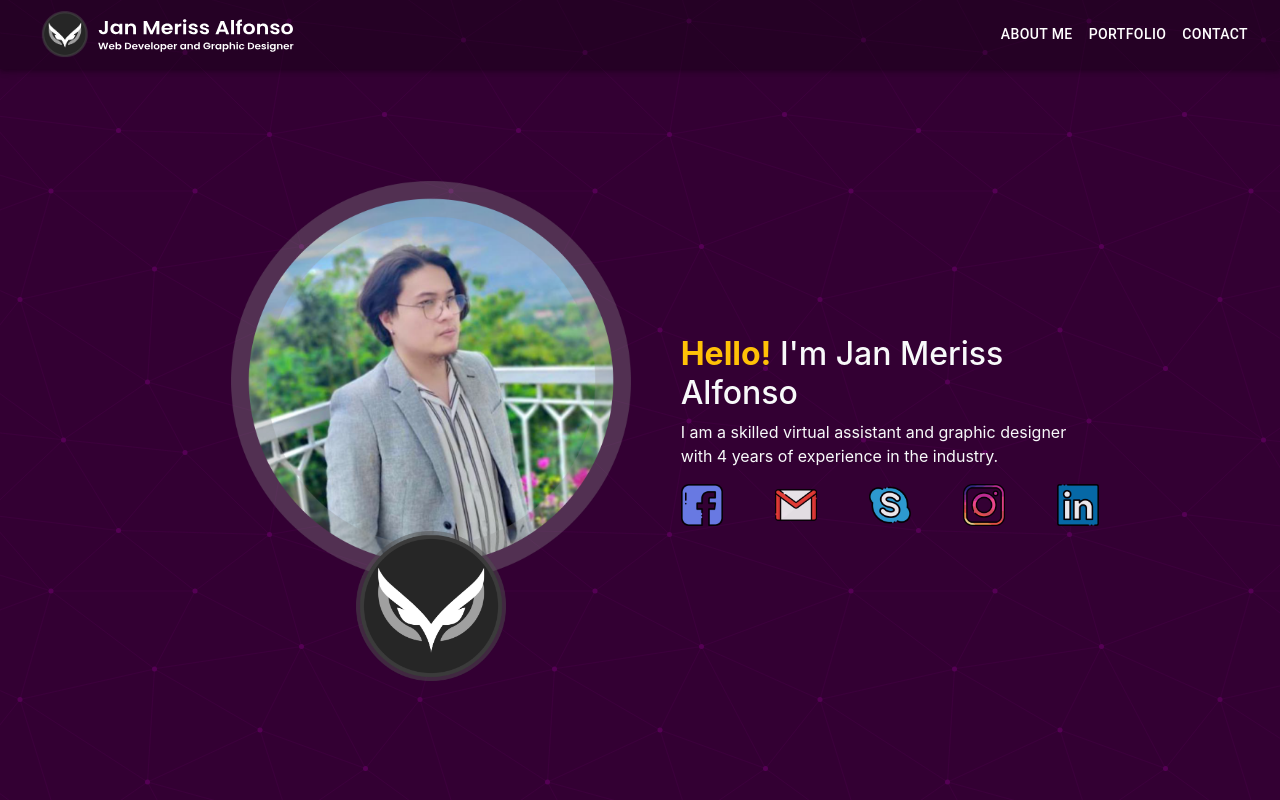
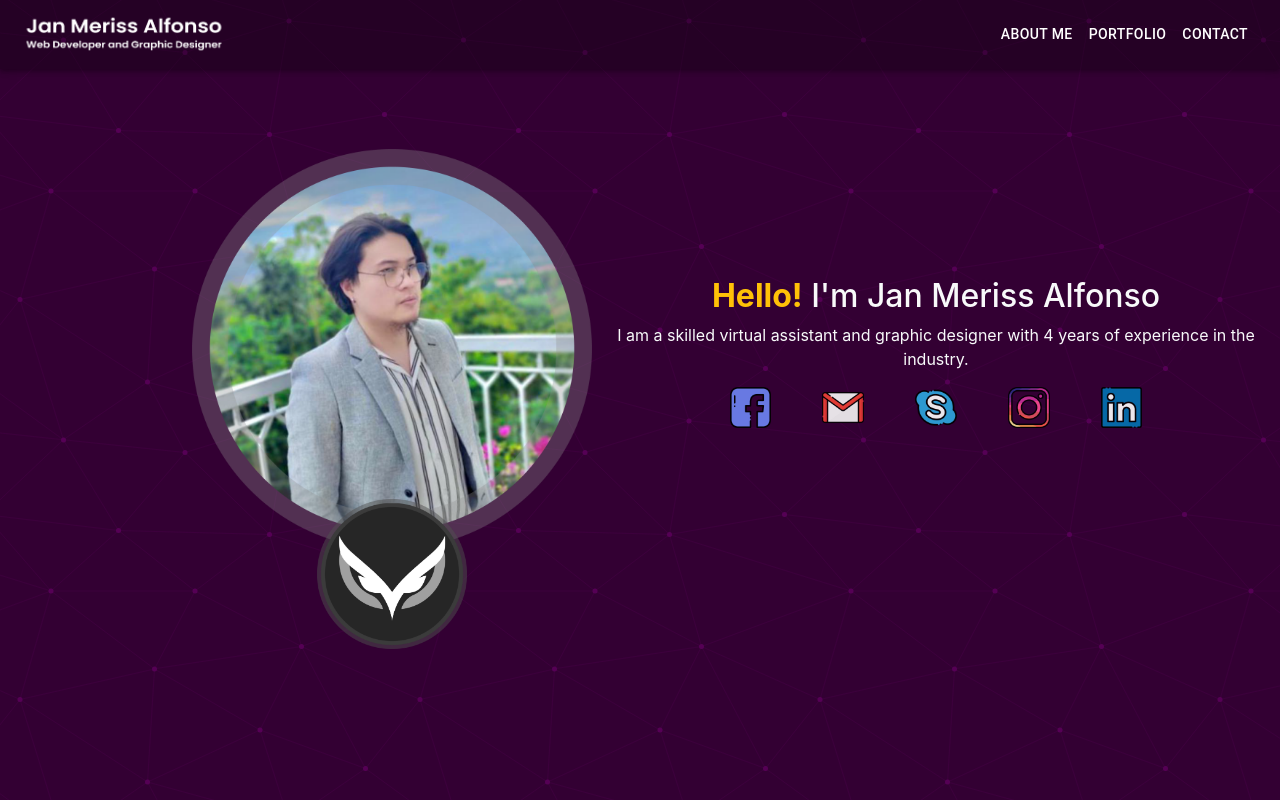
Before and after one commit to Jan-Alfonso/portfolio, a React (Create React App) app in the folder folio_front/: page /Home in a window 1280 px wide. Built offline with nearby package versions, Linux system fonts and the light colour scheme.

Commit message:
edited responsiveness

```diff
--- a/folio_front/src/Pages/Home/Home.css
+++ b/folio_front/src/Pages/Home/Home.css
@@ -1,3 +1,5 @@
+
+
 @media only screen and (max-width: 900px) {
     #HeaderName {
       font-size: 15px;
@@ -22,7 +24,7 @@
     #ImageBox {
       width: 250px;
       height: 250px;
-      margin-left: auto;
+
     }
 
     #Logo {
@@ -35,6 +37,7 @@
 
     #IntroDescription {
       text-align: center;
+      margin: 10%;
     }
 
     .ImageWithLayers {
@@ -91,8 +94,8 @@
     }
 
     #ImageBox {
-      width: 500px;
-      height: 500px;
+      width: 400px;
+      height: 400px;
     }
 
     #Logo {
@@ -102,6 +105,16 @@
       top: -50px;
       opacity: 1;
       border-radius: 45%;
+    }
+
+    #IntroDescription {
+      text-align: center;
+      margin-top: 10%;
+    }
+
+    #des-icons{
+      margin-left: 20%;
+      margin-right: 20%;
     }
 
     .IllustrationI {
--- a/folio_front/src/Pages/Home/Home.js
+++ b/folio_front/src/Pages/Home/Home.js
@@ -7,15 +7,37 @@ import linkedin from "../../assets/linkedin.png";
 import skype from "../../assets/skype.png";
 import gmail from "../../assets/gmail.png";
 import "./Home.css";
-
+import Spinner from "../../components/Spinner/Spinner";
+import { useState, useEffect } from "react";
+import { Grid } from "@mui/material";
 
 function Home() {
+
+  const [loading, setLoading] = useState(true);
+
+useEffect(() => {
+  setTimeout(() => {
+    setLoading(false);
+  }, 3000);
+}, []);
+
   return (
     <div>
-      <div className="container-fluid d-flex">
-      <div className="d-flex flex-row justify-content-center">
-        <div className="d-flex flex-row">
-        <div className="col-sm-12 my-5" id="ImageBox">
+      {loading ? ( <Spinner/> ) : (
+      <Grid container spacing={2}>
+      <Grid item xs={12} md={12} sx={{
+        display: "flex",
+        flexDirection: {xs: "column", md:"row"}
+        }}
+        >
+        <Grid
+        sx={{
+          display: "flex",
+          justifyContent: {xs: "center"},
+          marginLeft: {md: "15%"}
+        }}
+        >
+        <Grid id="ImageBox">
         <a href="https://www.facebook.com/potching.a06" target="_blank" rel="noreferrer">
           <div class="bg-image hover-overlay"/>
           <img
@@ -32,32 +54,37 @@ function Home() {
           className="mx-auto d-block img-fluid"
           id="Logo"/>
         </a>
-        </div>
-        </div>
+        </Grid>
+        </Grid>
 
 
-        <div
+        <Grid item xs={12}
         id="IntroDescription"
-        className="d-flex flex-column col-md-4 col-sm-12 mt-md-auto mt-sm-1 my-auto pt-5 pb-5"
         >
 
-        <h2 className="text-light justify-content-center fs-sm-6"><b className="text-warning">Hello!</b> I'm Jan Meriss Alfonso</h2>
+          <h2 className="text-light justify-content-center fs-sm-6"><b className="text-warning">Hello!</b> I'm Jan Meriss Alfonso</h2>
           <p className="fs-10 text-light">
             I am a skilled virtual assistant and graphic designer
             with 4 years of experience in the industry.
           </p>
-            <div class="d-flex flex-row justify-content-between">
+
+            <Grid sx={{
+              display: "flex",
+              justifyContent: "space-between"
+            }} id="des-icons">
             <a href="https://www.facebook.com/potching.a06" className="Icons" target="_blank" rel="noreferrer"><img src={fb} class="w-100 h-100" alt="FB"/></a>
             <a href="mailto:janmerissalfonso@gmail.com" className="Icons" target="_blank" rel="noreferrer"><img src={gmail} class="w-100 h-100" alt="Gmail"/></a>
             <a href="mailto:janmerissalfonso@gmail.com" className="Icons" target="_blank" rel="noreferrer"><img src={skype} class="w-100 h-100" alt="Skype"/></a>
             <a href="https://www.instagram.com/meriss_alfonso/" className="Icons" target="_blank" rel="noreferrer"><img src={ig} class="w-100 h-100" alt="instagram"/></a>
             <a href="https://www.linkedin.com/in/jan-meriss-alfonso-a882b51b6" className="Icons" target="_blank" rel="noreferrer"><img src={linkedin} class="w-100 h-100" alt="linkedin"/></a>
-        </div>
-        </div>
+            </Grid>
+
+        </Grid>
 
 
-      </div>
-    </div>
+      </Grid>
+    </Grid>
+      )}
     </div>
   );
 }
--- a/folio_front/src/components/Navbar/Navbar.js
+++ b/folio_front/src/components/Navbar/Navbar.js
@@ -10,6 +10,7 @@ import Button from "@mui/material/Button";
 import { Link } from "react-router-dom";
 import "./Navbar.css";
 import logo from "../../assets/janAlfonsoLogo.svg";
+import logoSm from "../../assets/janAlfonsoLogo_sm.svg";
 import Drawer from '@mui/material/Drawer';
 import List from '@mui/material/List';
 import ListItem from '@mui/material/ListItem';
@@ -17,8 +18,6 @@ import ListItemButton from '@mui/material/ListItemButton';
 import ListItemIcon from '@mui/material/ListItemIcon';
 import ListItemText from '@mui/material/ListItemText';
 import { FaArrowRight } from "react-icons/fa6";
-import Spinner from "../Spinner/Spinner";
-import { useState, useEffect } from "react";
 
 
 const pages = ["About Me", "Portfolio", "Contact"];
@@ -65,39 +64,10 @@ function TemporaryDrawer() {
     </Box>
   );
 
-  const [loading, setLoading] = useState(true);
-
-  useEffect(() => {
-    setTimeout(() => {
-      setLoading(false);
-    }, 3000);
-  }, []);
-
   return (
-
-    <>{loading ? ( <Spinner/> ) : (
     <AppBar id="AppBar" position="static">
       <Container maxWidth="xl">
         <Toolbar disableGutters>
-        <div className="logo">
-              <Typography
-                variant="h6"
-                noWrap
-                component="a"
-                href="/"
-                sx={{
-                  mr: 2,
-                  display: { xs: "none", md: "flex" },
-                  fontFamily: "monospace",
-                  fontWeight: 700,
-                  letterSpacing: ".3rem",
-                  color: "inherit",
-                  textDecoration: "none",
-                }}
-              >
-                <img src={logo} width={300} alt="logo" />
-              </Typography>
-            </div>
           <Box sx={{ flexGrow: 1, display: { xs: "flex", md: "none" } }}>
               <MenuIcon />
               {pages.map((anchor) => (
@@ -121,10 +91,11 @@ function TemporaryDrawer() {
             to="/"
             sx={{
               mr: 2,
-              display: { xs: "flex", md: "none" },
+              display: { xs: "flex", md: "flex" },
               flexGrow: 1,
               textAlign: "center",
-              marginRight:"50px",
+              justifyContent: {xs: "flex-end", md:"flex-start"},
+              marginRight: "",
               fontFamily: "Poppins",
               fontWeight: 300,
               letterSpacing: ".1rem",
@@ -132,7 +103,7 @@ function TemporaryDrawer() {
               textDecoration: "none",
             }}
           >
-            <img src={logo} width={250} alt="logo"></img>
+            <img src={logoSm} width={200} alt="logo"></img>
           </Typography>
           <Box sx={{ flexGrow: 1, justifyContent:"flex-end", display: { xs: "none", md: "flex" } }}>
             {pages.map((page) => (
@@ -150,8 +121,6 @@ function TemporaryDrawer() {
         </Toolbar>
       </Container>
     </AppBar>
-    )}
-    </>
   );
 }
 export default TemporaryDrawer;
--- a/folio_front/src/components/Spinner/Spinner.css
+++ b/folio_front/src/components/Spinner/Spinner.css
@@ -0,0 +1,99 @@
+@keyframes ldio-zajneawomxa {
+    0% { transform: rotate(0) }
+    100% { transform: rotate(360deg) }
+  }
+
+  .spinner-container {
+    position: absolute;
+  left: 45%;
+  top: 45%;
+  }
+
+  .ldio-zajneawomxa div { box-sizing: border-box!important }
+  .ldio-zajneawomxa > div {
+    position: absolute;
+    width: 159.34px;
+    height: 159.34px;
+    top: 48.83px;
+    left: 48.83px;
+    border-radius: 50%;
+    border: 5.14px solid #000;
+    border-color: #00fff5 transparent #00fff5 transparent;
+    animation: ldio-zajneawomxa 0.7042253521126761s linear infinite;
+  }
+
+  .ldio-zajneawomxa > div:nth-child(2), .ldio-zajneawomxa > div:nth-child(4) {
+    width: 143.92px;
+    height: 143.92px;
+    top: 56.54px;
+    left: 56.54px;
+    animation: ldio-zajneawomxa 0.7042253521126761s linear infinite reverse;
+  }
+  .ldio-zajneawomxa > div:nth-child(2) {
+    border-color: transparent #aafbfb transparent #aafbfb
+  }
+  .ldio-zajneawomxa > div:nth-child(3) { border-color: transparent }
+  .ldio-zajneawomxa > div:nth-child(3) div {
+    position: absolute;
+    width: 100%;
+    height: 100%;
+    transform: rotate(45deg);
+  }
+  .ldio-zajneawomxa > div:nth-child(3) div:before, .ldio-zajneawomxa > div:nth-child(3) div:after {
+    content: "";
+    display: block;
+    position: absolute;
+    width: 5.14px;
+    height: 5.14px;
+    top: -5.14px;
+    left: 71.96px;
+    background: #00fff5;
+    border-radius: 50%;
+    box-shadow: 0 154.2px 0 0 #00fff5;
+  }
+  .ldio-zajneawomxa > div:nth-child(3) div:after {
+    left: -5.14px;
+    top: 71.96px;
+    box-shadow: 154.2px 0 0 0 #00fff5;
+  }
+
+  .ldio-zajneawomxa > div:nth-child(4) { border-color: transparent; }
+  .ldio-zajneawomxa > div:nth-child(4) div {
+    position: absolute;
+    width: 100%;
+    height: 100%;
+    transform: rotate(45deg);
+  }
+  .ldio-zajneawomxa > div:nth-child(4) div:before, .ldio-zajneawomxa > div:nth-child(4) div:after {
+    content: "";
+    display: block;
+    position: absolute;
+    width: 5.14px;
+    height: 5.14px;
+    top: -5.14px;
+    left: 64.25px;
+    background: #aafbfb;
+    border-radius: 50%;
+    box-shadow: 0 138.78px 0 0 #aafbfb;
+  }
+  .ldio-zajneawomxa > div:nth-child(4) div:after {
+    left: -5.14px;
+    top: 64.25px;
+    box-shadow: 138.78px 0 0 0 #aafbfb;
+  }
+  .loadingio-spinner-double-ring-0p6auvindo1n {
+    width: 257px;
+    height: 257px;
+    display: inline-block;
+    overflow: hidden;
+    background: none;
+  }
+  .ldio-zajneawomxa {
+    width: 100%;
+    height: 100%;
+    position: relative;
+    transform: translateZ(0) scale(1);
+    backface-visibility: hidden;
+    transform-origin: 0 0;
+  }
+  .ldio-zajneawomxa div { box-sizing: content-box; }
--- a/folio_front/src/components/Spinner/Spinner.js
+++ b/folio_front/src/components/Spinner/Spinner.js
@@ -1,15 +1,17 @@
 import React from 'react'
+import './Spinner.css';
 
 function Spinner() {
-  return (
-    <div>
-      <div class="loadingio-spinner-double-ring-0p6auvindo1n"><div class="ldio-zajneawomxa">
+  return (<>
+    <div className="spinner-container">
+    <div class="loadingio-spinner-double-ring-0p6auvindo1n"><div class="ldio-zajneawomxa">
     <div></div>
     <div></div>
     <div><div></div></div>
     <div><div></div></div>
     </div></div>
     </div>
+    </>
   )
 }
 
```
Also changed, not shown: folio_front/src/assets/Spinner.svg (added), folio_front/src/assets/janAlfonsoLogo_sm.svg (added).
